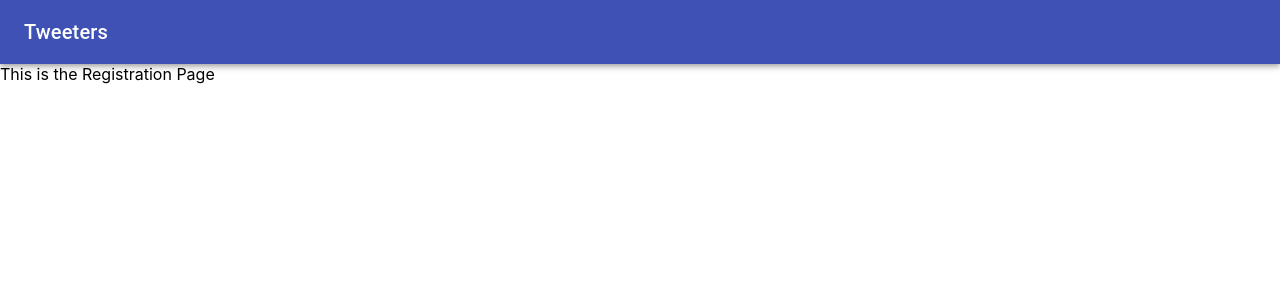
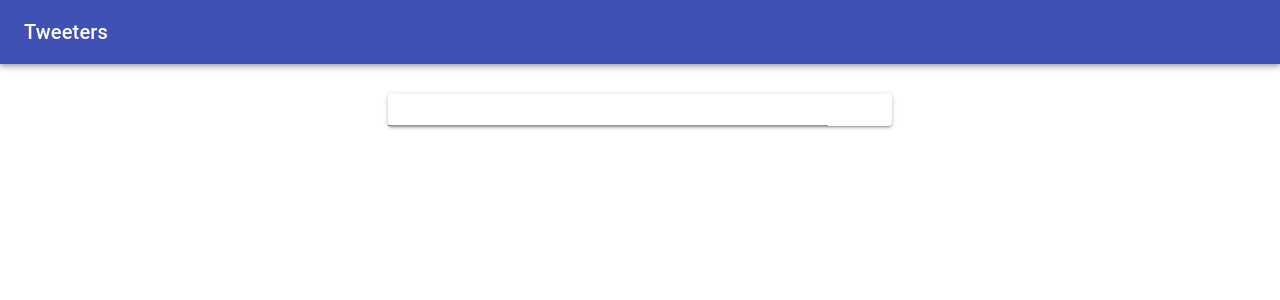
Before and after one commit to CurbYourStrangeness/twitter-clone, a React (Create React App) app in the folder client/: page /register in a window 1280 px wide. Shown: the top 300 px of the page. Built offline with nearby package versions, Linux system fonts and the light colour scheme; the HTML template or start-up script is replaced by a standard one.

Commit message:
began adding inputs on the 'Register' page (textfields and a button)

```diff
--- a/client/src/components/Auth/Register.js
+++ b/client/src/components/Auth/Register.js
@@ -1,10 +1,20 @@
 import React, { Component } from 'react'
+import Paper from '@material-ui/core/Paper'
+import TextField from '@material-ui/core/TextField'
+import Button from '@material-ui/core/Button'
 
-
-const Register = () => (
-    <div>
-      This is the Registration Page
-    </div>
-)
+class Register extends Component {
+    render() {
+    return (
+      <Paper>
+       <form>
+         <TextField />
+         <TextField />
+         <Button />
+       </form>
+      </Paper>
+    )
+  }
+}
 
 export default Register
--- a/client/src/components/Layout/Main.js
+++ b/client/src/components/Layout/Main.js
@@ -5,8 +5,8 @@ import Header from './Header'
 const Main = ({ children }) => (
    <div>
      <Header />
-     <Grid container>
-         <Grid item>
+     <Grid container justify="center">
+         <Grid item style={{ marginTop: 30 }}>
              {children}
           </Grid>
      </Grid>
```
